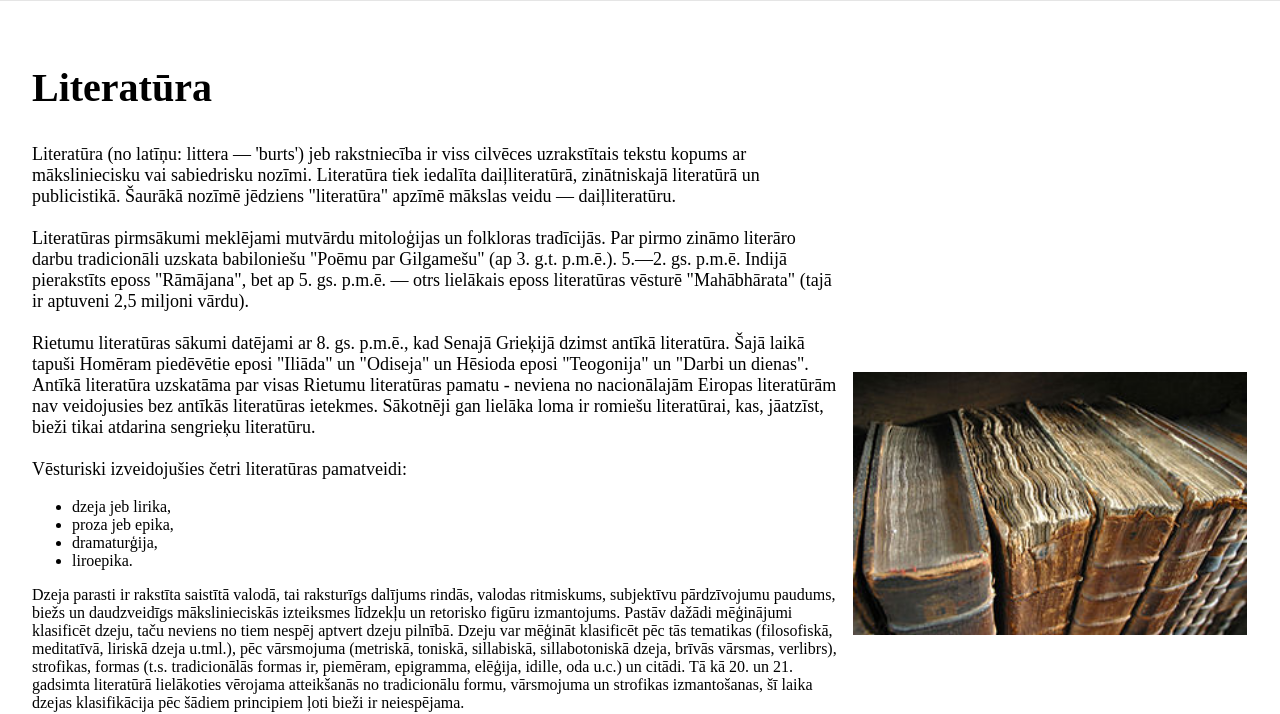
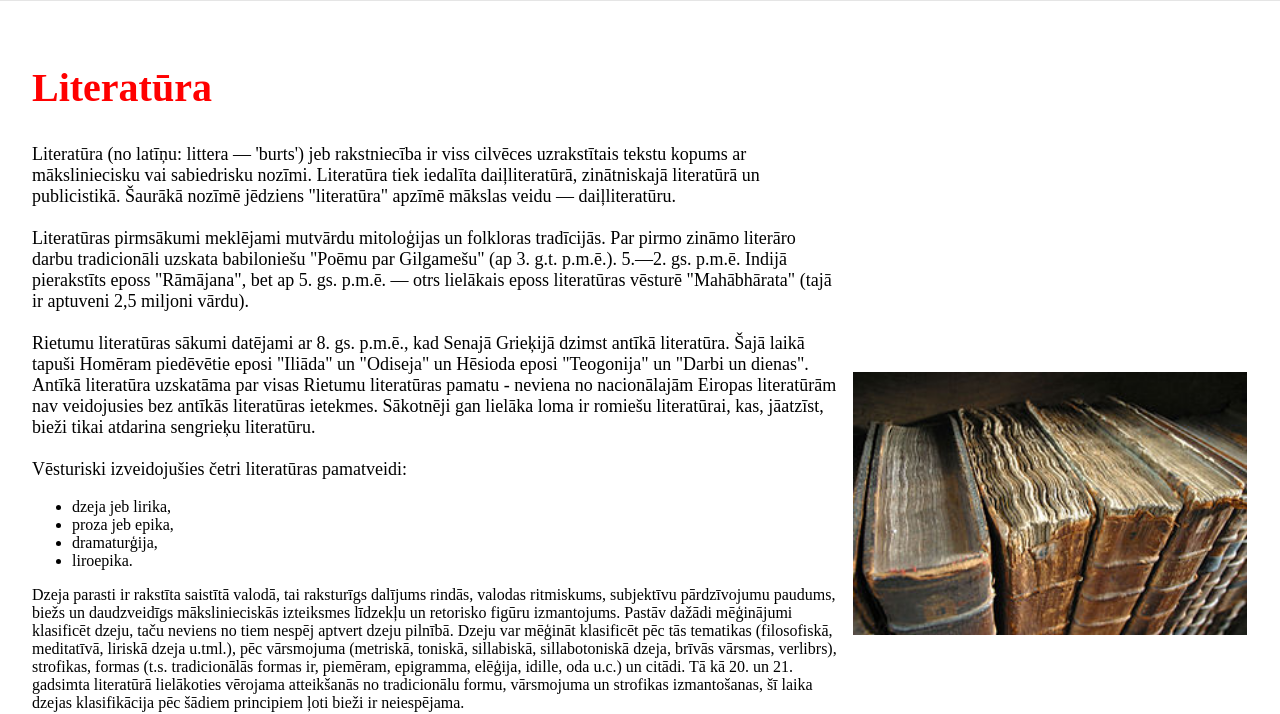
Before and after one commit to Serzhs/webpack_training, a website built with webpack: page index.html in a window 1280 px wide. Shown: the part 124-838 px from the top of the page. Built offline with nearby package versions, Linux system fonts and the light colour scheme.

Commit message:
Added dev server

```diff
--- a/package.json
+++ b/package.json
@@ -4,7 +4,8 @@
   "description": "",
   "main": "index.js",
   "scripts": {
-    "start": "webpack"
+    "start": "webpack-dev-server --open",
+    "build": "webpack"
   },
   "repository": {
     "type": "git",
@@ -26,7 +27,8 @@
     "sass-loader": "^8.0.2",
     "style-loader": "^1.2.1",
     "webpack": "^4.43.0",
-    "webpack-cli": "^3.3.11"
+    "webpack-cli": "^3.3.11",
+    "webpack-dev-server": "^3.10.3"
   },
   "dependencies": {
     "moment": "^2.25.3"
--- a/src/components/typography/typography.scss
+++ b/src/components/typography/typography.scss
@@ -1,5 +1,6 @@
 .title {
     font-size: 40px;
+    color: red;
 }
 
 .pararaph {
```
Also changed, not shown: 1 other file.
